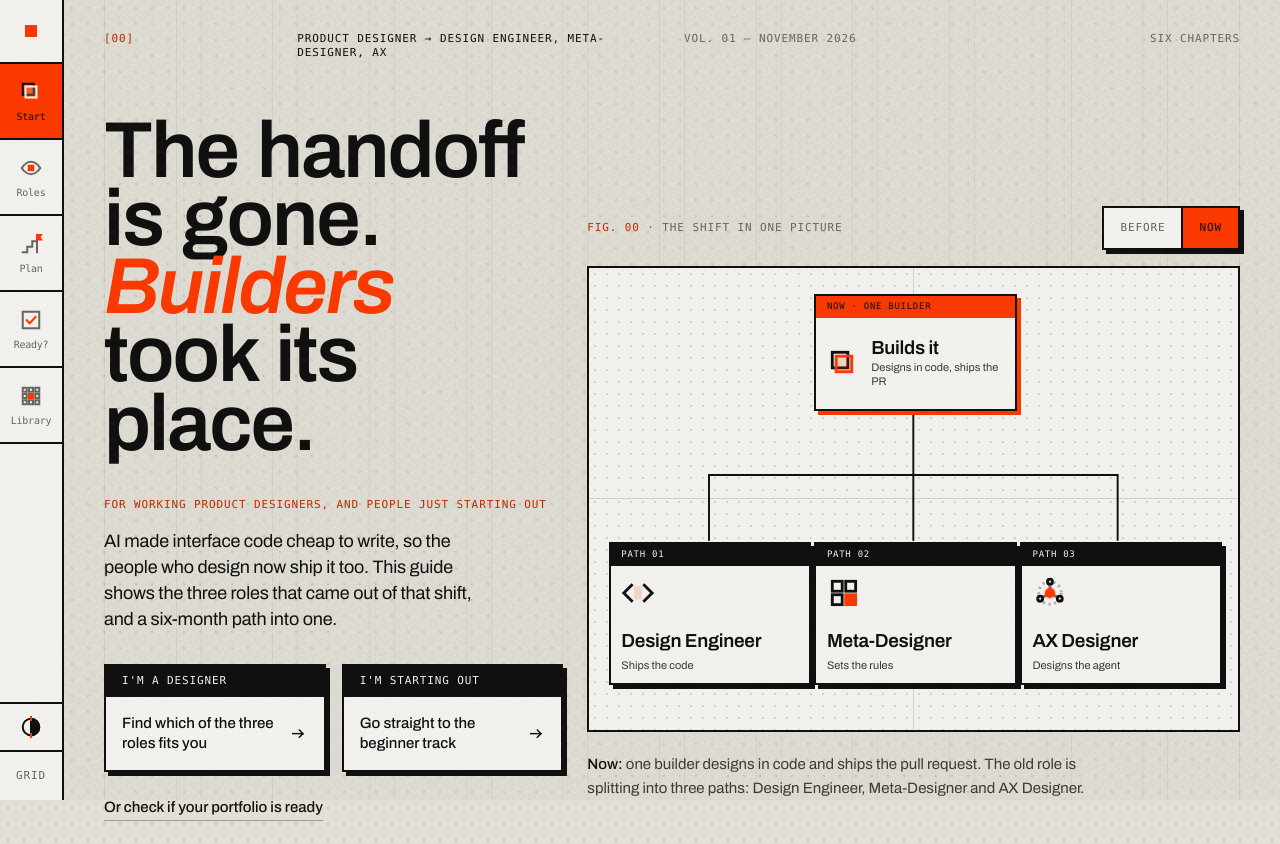
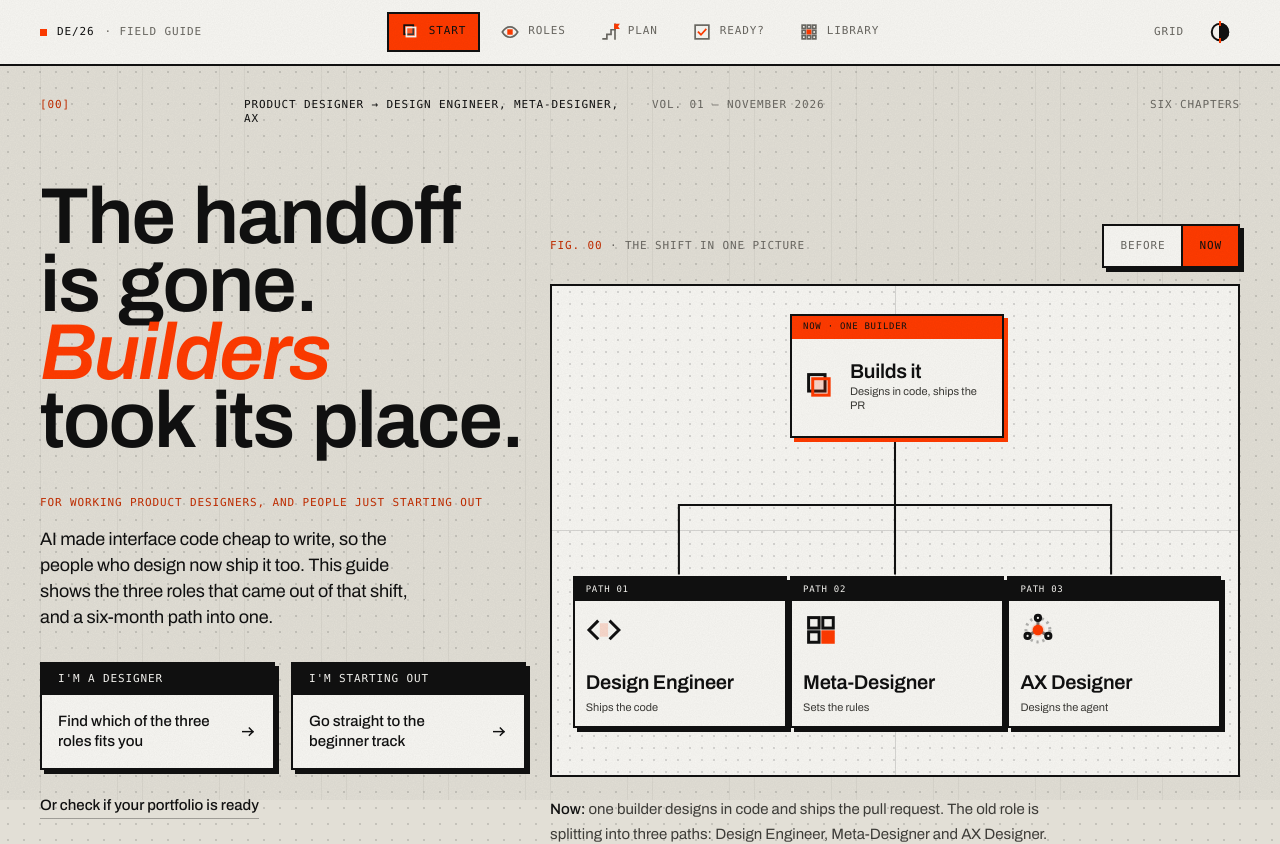
Before and after one commit to saroj-shahi/design-engineer-roadmap, a React (Vite) app: page / in a window 1280 px wide. Shown: the top 844 px of the page. Built offline with nearby package versions, Linux system fonts and the light colour scheme; a web font is replaced by a local one.

Commit message:
Replace the side rail with a sticky top nav
One top bar for every screen size: pages with icons in the centre
(current page pressed in orange), grid and theme controls on the
right, reading progress along the bottom. Removes the rail layout
offset and moves sticky elements below the bar.

```diff
--- a/src/App.tsx
+++ b/src/App.tsx
@@ -63,7 +63,7 @@ export default function App() {
       <GridOverlay on={grid} />
       <div aria-hidden className="grain" />
       <Nav page={route.page} grid={grid} onToggleGrid={() => setGrid((g) => !g)} />
-      <div className="with-rail">
+      <div>
         <main id="main" tabIndex={-1} className="relative z-[1] outline-none" key={route.page}>
           {route.page === "home" && <Home />}
           {route.page === "roles" && <Roles />}
--- a/src/components/Nav.tsx
+++ b/src/components/Nav.tsx
@@ -49,15 +49,15 @@ export function Nav({ page, grid, onToggleGrid }: { page: Page; grid: boolean; o
   }, [page]);
 
   return (
-    <>
-      <PageRail page={page} progress={progress} grid={grid} onToggleGrid={onToggleGrid} />
-      <header className="sticky top-0 z-40 border-b-2 border-edge bg-card lg:hidden">
-        <div className="wrap grid h-12 grid-cols-[auto_1fr_auto] items-center gap-4 sm:gap-6">
+    <header className="sticky top-0 z-40 border-b-2 border-edge bg-card">
+      <div className="wrap grid h-12 grid-cols-[auto_1fr_auto] items-center gap-4 sm:gap-6 lg:h-16 lg:grid-cols-[1fr_auto_1fr]">
         <a href={pageHref("home")} className="group label flex items-center gap-2.5 self-stretch text-ink">
           <span aria-hidden className="tick text-accent transition-transform duration-700 ease-silk group-hover:rotate-45" />
           <span>DE/26</span>
+          <span className="hidden text-ink-3 xl:inline">· Field Guide</span>
         </a>
-          <nav ref={navRef} aria-label="Pages" className="no-scrollbar flex gap-5 self-stretch overflow-x-auto">
+
+        <nav ref={navRef} aria-label="Pages" className="no-scrollbar flex items-center gap-5 self-stretch overflow-x-auto lg:gap-1.5">
           {pages.map((p) => {
             const on = page === p.id;
             return (
@@ -65,65 +65,41 @@ export function Nav({ page, grid, onToggleGrid }: { page: Page; grid: boolean; o
                 key={p.id}
                 href={pageHref(p.id)}
                 aria-current={on ? "page" : undefined}
-                  className={`label flex shrink-0 items-center transition-colors duration-300 ${on ? "text-ink" : "text-ink-3 hover:text-ink"}`}
+                className={`nav-link group label flex shrink-0 items-center gap-2 transition-colors duration-300 lg:h-10 lg:border-2 lg:px-3 ${
+                  on
+                    ? "text-ink lg:border-edge lg:bg-accent lg:text-[var(--on-accent)]"
+                    : "text-ink-3 hover:text-ink lg:border-transparent lg:hover:border-edge lg:hover:bg-sunken"
+                }`}
               >
-                  <span className="link-ul" data-on={on}>
+                <span aria-hidden className="hidden lg:contents">
+                  <Glyph name={pageGlyph[p.id]} on={on} className="!size-5" />
+                </span>
+                <span className="link-ul lg:!bg-none" data-on={on}>
                   {p.label}
                 </span>
               </a>
             );
           })}
         </nav>
-          <ThemeToggle className="-mr-2 grid size-11 place-items-center" />
-        </div>
-        <div aria-hidden className="absolute inset-x-0 -bottom-0.5 h-0.5">
-          <div className="h-0.5 origin-left bg-accent" style={{ transform: `scaleX(${progress})` }} />
-        </div>
-      </header>
-    </>
-  );
-}
 
-/** Desktop spine: one cell per page, icon and name always visible; the current page is pressed in orange. */
-function PageRail({ page, progress, grid, onToggleGrid }: { page: Page; progress: number; grid: boolean; onToggleGrid: () => void }) {
-  return (
-    <aside className="rail hidden flex-col lg:flex" aria-label="Site">
-      <a href={pageHref("home")} className="group grid h-16 shrink-0 place-items-center border-b-2 border-edge" aria-label="DE/26 Field Guide: start page">
-        <span aria-hidden className="tick !size-3 text-accent transition-transform duration-500 ease-silk group-hover:rotate-45" />
-      </a>
-      <nav aria-label="Pages" className="flex flex-1 flex-col">
-        {pages.map((p) => {
-          const on = page === p.id;
-          return (
-            <a
-              key={p.id}
-              href={pageHref(p.id)}
-              aria-current={on ? "page" : undefined}
-              className={`group relative flex flex-col items-center gap-2 border-b-2 border-edge px-1 py-4 text-center transition-colors duration-300 ${
-                on ? "bg-accent text-[var(--on-accent)]" : "text-ink-3 hover:bg-sunken hover:text-ink"
-              }`}
-            >
-              <Glyph name={pageGlyph[p.id]} on={on} className="!size-6" />
-              <span className="font-mono text-[10px] leading-none tracking-tight">{p.label}</span>
-            </a>
-          );
-        })}
-      </nav>
-      <div className="border-t-2 border-edge">
-        <ThemeToggle className="grid h-12 w-full place-items-center border-b-2 border-edge hover:bg-sunken" />
+        <div className="flex items-center justify-end gap-1 self-stretch">
           <button
             type="button"
             onClick={onToggleGrid}
             aria-pressed={grid}
             title="Show the 12-column grid (Alt+G)"
             aria-keyshortcuts="Alt+G"
-          className={`label grid h-12 w-full place-items-center transition-colors ${grid ? "bg-ink text-paper" : "text-ink-3 hover:text-ink"}`}
+            className={`label hidden h-10 px-3 transition-colors lg:block ${grid ? "bg-ink text-paper" : "text-ink-3 hover:text-ink"}`}
           >
             Grid
           </button>
+          <ThemeToggle className="-mr-2 grid size-11 place-items-center lg:mr-0 lg:size-10 lg:hover:bg-sunken" />
         </div>
-      <span aria-hidden className="absolute inset-y-0 right-[-2px] w-0.5 origin-top bg-accent" style={{ transform: `scaleY(${progress})` }} />
-    </aside>
+      </div>
+      <div aria-hidden className="absolute inset-x-0 -bottom-0.5 h-0.5">
+        <div className="h-0.5 origin-left bg-accent" style={{ transform: `scaleX(${progress})` }} />
+      </div>
+    </header>
   );
 }
 
--- a/src/index.css
+++ b/src/index.css
@@ -41,9 +41,7 @@
   --sh-2: 8px 8px 0 var(--hard);
   --sh-accent: 4px 4px 0 var(--accent);
   --spring: cubic-bezier(0.34, 1.32, 0.64, 1);
-  --rail: 0px;
 }
-@media (min-width: 1024px) { :root { --rail: 64px; } }
 @media (min-width: 640px) { :root { --gutter: 24px; } }
 @media (min-width: 1024px) { :root { --gutter: 40px; } }
 
@@ -132,7 +130,7 @@
 /* ───────── Base ───────── */
 html {
   scroll-behavior: smooth;
-  scroll-padding-top: 64px;
+  scroll-padding-top: 80px;
   -webkit-text-size-adjust: 100%;
 }
 body {
@@ -175,7 +173,7 @@ body {
 /* Exposed column structure, fixed behind content. Toggle with "G". */
 .grid-overlay {
   position: fixed;
-  inset: 0 0 0 var(--rail);
+  inset: 0;
   z-index: 0;
   pointer-events: none;
   transition: opacity 600ms var(--ease);
@@ -462,18 +460,8 @@ em, .italic { font-style: italic; }
 .card-dim:hover { opacity: 1; }
 .sideways { writing-mode: vertical-rl; transform: rotate(180deg); }
 
-/* Chapter rail (desktop) */
-.rail {
-  position: fixed;
-  inset: 0 auto 0 0;
-  z-index: 45;
-  width: var(--rail);
-  background: var(--card);
-  border-right: 2px solid var(--edge);
-}
-.with-rail { padding-left: var(--rail); }
-/* On the orange active chapter, the glyph's accent parts flip to paper so they stay visible */
-.rail a[aria-current] .glyph { --accent: var(--card); }
+/* Top nav: on the orange current page, the glyph's accent parts flip to paper so they stay visible */
+.nav-link[aria-current] .glyph { --accent: var(--card); }
 
 /* Index square marker */
 .tick { display: inline-block; width: 7px; height: 7px; background: currentColor; flex-shrink: 0; }
--- a/src/sections/Readiness.tsx
+++ b/src/sections/Readiness.tsx
@@ -90,7 +90,7 @@ function Checklist({ track }: { track: Track }) {
   return (
     <div role="tabpanel" id={`ready-panel-${track}`} aria-labelledby={`ready-tab-${track}`} tabIndex={0} className="panel-in grid-12 gap-y-12">
       <div className="col-span-4 lg:col-span-4">
-        <div className="card group p-6 sm:p-8 lg:sticky lg:top-8">
+        <div className="card group p-6 sm:p-8 lg:sticky lg:top-24">
           <p className="label flex items-start justify-between gap-4 text-ink-3">
             <span>
               Portfolio readiness
```
Lines whose indentation alone changed are shown as unchanged.
